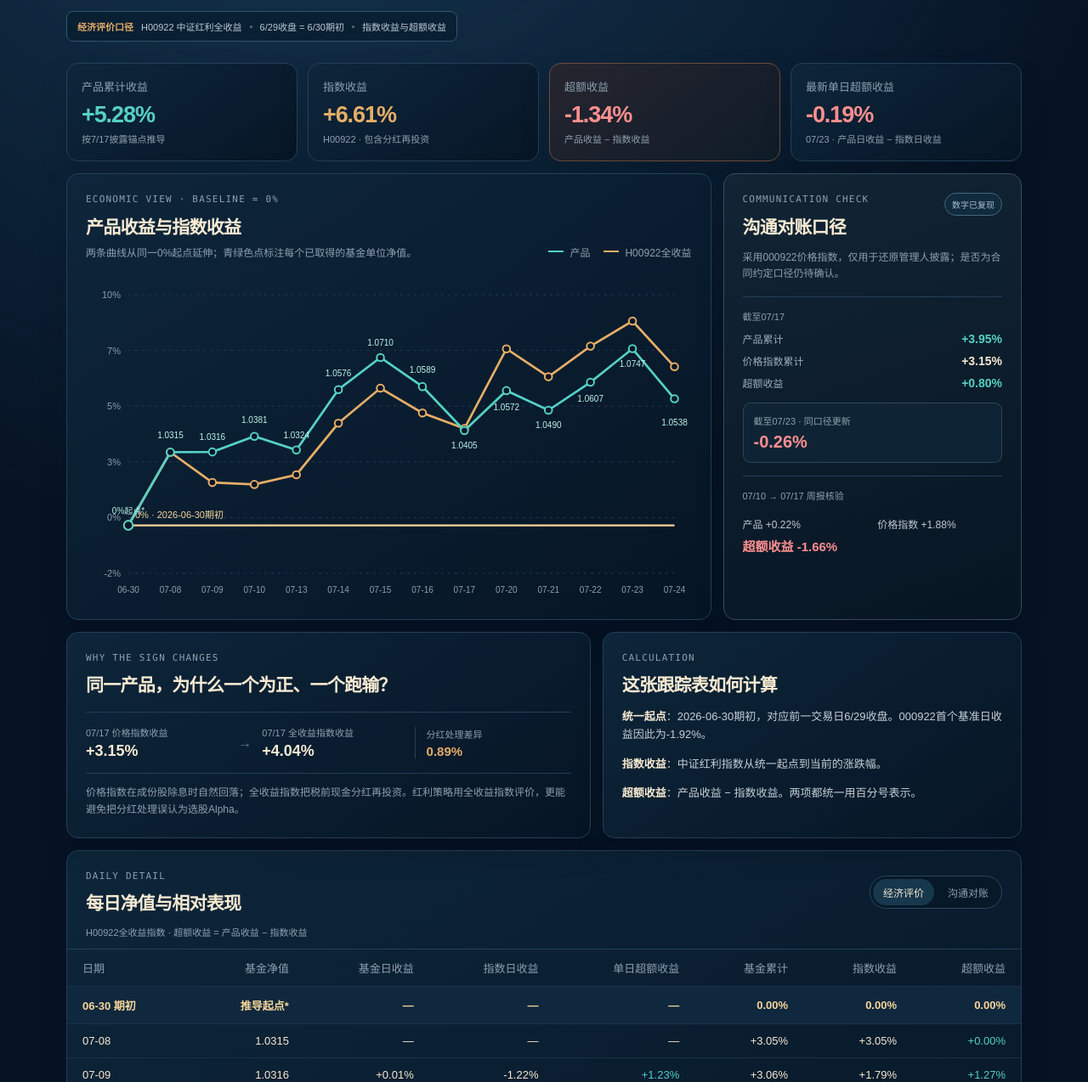
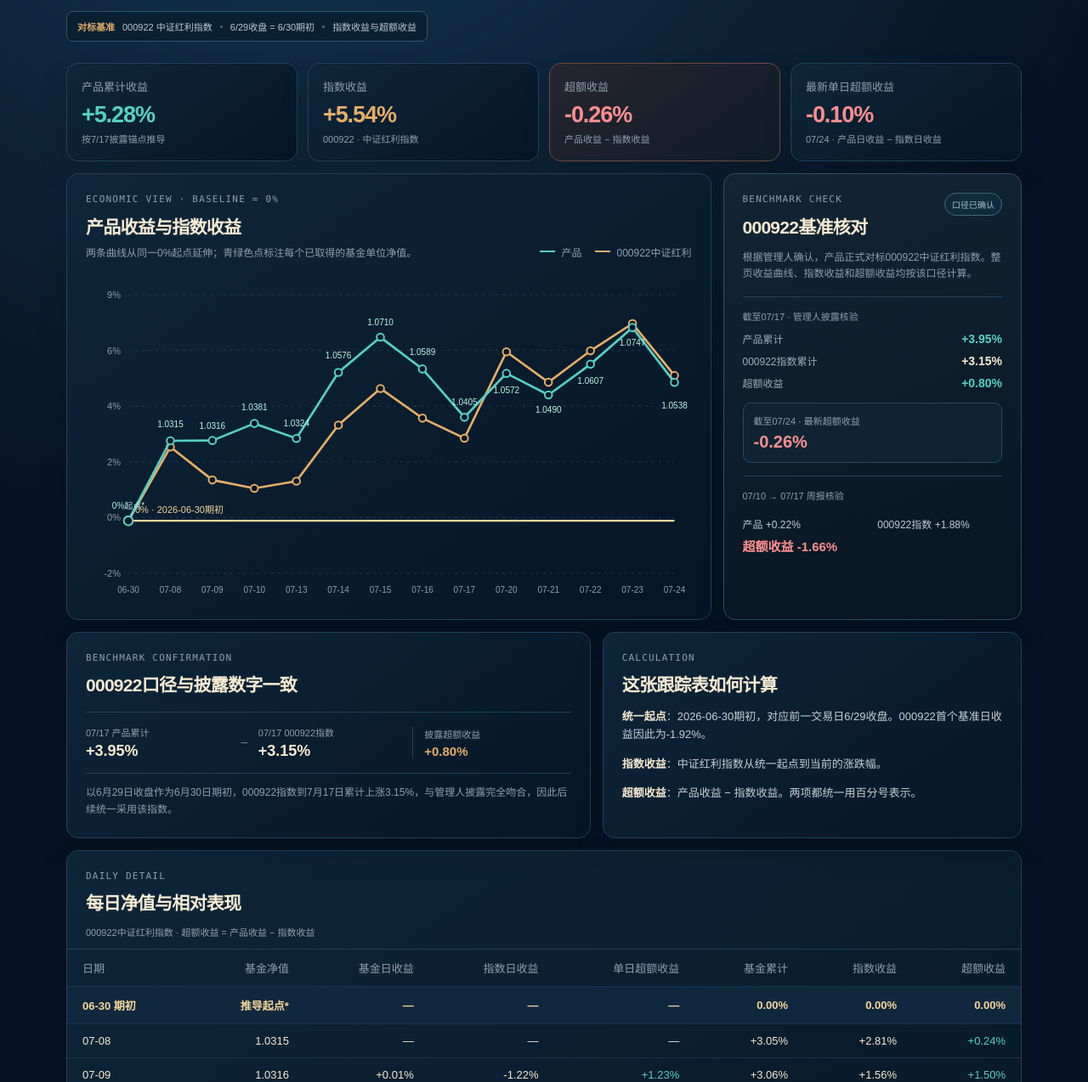
Before and after one commit to 6171586-web/davis-daily-tracking, a website: page site/index.html in a window 1280 px wide. Shown: the part 162-1436 px from the top of the page at 85% size. Drawn offline with Linux system fonts and the light colour scheme.

Commit message:
Use 000922 benchmark and Divis AI branding

```diff
--- a/site/data.js
+++ b/site/data.js
@@ -1,108 +1,93 @@
-window.DAVIS_DATA = {
+window.DIVIS_AI_DATA = {
   "updatedAt": "2026-07-24",
   "lastCheckedAt": "2026-07-28 00:25",
   "fundBaseNav": 1.0009620009620008,
   "priceBase": 5120.71,
-  "totalReturnBase": 10943.04,
   "points": [
     {
       "date": "06-30 期初",
       "axisLabel": "06-30",
       "nav": 1.0009620009620008,
       "priceIndex": 5120.71,
-      "totalReturnIndex": 10943.04,
       "inferredAnchor": true
     },
     {
       "date": "07-08",
       "axisLabel": "07-08",
       "nav": 1.0315,
-      "priceIndex": 5264.79,
-      "totalReturnIndex": 11276.44
+      "priceIndex": 5264.79
     },
     {
       "date": "07-09",
       "axisLabel": "07-09",
       "nav": 1.0316,
-      "priceIndex": 5200.44,
-      "totalReturnIndex": 11138.61
+      "priceIndex": 5200.44
     },
     {
       "date": "07-10",
       "axisLabel": "07-10",
       "nav": 1.0381,
-      "priceIndex": 5184.1,
-      "totalReturnIndex": 11129.62
+      "priceIndex": 5184.1
     },
     {
       "date": "07-13",
       "axisLabel": "07-13",
       "nav": 1.0324,
-      "priceIndex": 5198.11,
-      "totalReturnIndex": 11173.97
+      "priceIndex": 5198.11
     },
     {
       "date": "07-14",
       "axisLabel": "07-14",
       "nav": 1.0576,
-      "priceIndex": 5307.5,
-      "totalReturnIndex": 11409.1
+      "priceIndex": 5307.5
     },
     {
       "date": "07-15",
       "axisLabel": "07-15",
       "nav": 1.071,
-      "priceIndex": 5378.84,
-      "totalReturnIndex": 11568.99
+      "priceIndex": 5378.84
     },
     {
       "date": "07-16",
       "axisLabel": "07-16",
       "nav": 1.0589,
-      "priceIndex": 5321.07,
-      "totalReturnIndex": 11455.85
+      "priceIndex": 5321.07
     },
     {
       "date": "07-17",
       "axisLabel": "07-17",
       "nav": 1.0405,
-      "priceIndex": 5281.81,
-      "totalReturnIndex": 11385.01
+      "priceIndex": 5281.81
     },
     {
       "date": "07-20",
       "axisLabel": "07-20",
       "nav": 1.0572,
-      "priceIndex": 5450.51,
-      "totalReturnIndex": 11748.64
+      "priceIndex": 5450.51
     },
     {
       "date": "07-21",
       "axisLabel": "07-21",
       "nav": 1.049,
-      "priceIndex": 5391.09,
-      "totalReturnIndex": 11621.15
+      "priceIndex": 5391.09
     },
     {
       "date": "07-22",
       "axisLabel": "07-22",
       "nav": 1.0607,
-      "priceIndex": 5452.59,
-      "totalReturnIndex": 11760.66
+      "priceIndex": 5452.59
     },
     {
       "date": "07-23",
       "axisLabel": "07-23",
       "nav": 1.0747,
-      "priceIndex": 5505.69,
-      "totalReturnIndex": 11875.2
+      "priceIndex": 5505.69
     },
     {
       "date": "07-24",
       "axisLabel": "07-24",
       "nav": 1.0538,
-      "priceIndex": 5404.28,
-      "totalReturnIndex": 11666.9
+      "priceIndex": 5404.28
     }
   ]
 };
--- a/site/index.html
+++ b/site/index.html
@@ -4,11 +4,11 @@
   <meta charset="utf-8">
   <meta name="viewport" content="width=device-width, initial-scale=1">
   <meta name="robots" content="noindex,nofollow">
-  <meta name="description" content="Davis每日跟踪：红利指增2号与中证红利指数收益对比">
-  <meta property="og:title" content="Davis每日跟踪">
+  <meta name="description" content="Divis AI每日跟踪：红利指增2号与000922中证红利指数收益对比">
+  <meta property="og:title" content="Divis AI每日跟踪">
   <meta property="og:description" content="红利指增2号与中证红利指数收益、超额收益跟踪">
   <meta property="og:image" content="https://6171586-web.github.io/davis-daily-tracking/og.png">
-  <title>Davis每日跟踪</title>
+  <title>Divis AI每日跟踪</title>
   <style>
     :root {
       --ink: #f7ead2;
@@ -150,11 +150,11 @@
     .legend .fund { background: var(--teal); }
     .legend .index { background: var(--orange); }
     .trend { width: 100%; height: 390px; display: block; }
-    .reconcile-card {
+    .benchmark-card {
       border-color: #344c60;
       background: linear-gradient(160deg, rgba(19,37,53,.96), rgba(7,21,35,.96));
     }
-    .reconcile-title { display: flex; justify-content: space-between; align-items: flex-start; gap: 12px; }
+    .benchmark-title { display: flex; justify-content: space-between; align-items: flex-start; gap: 12px; }
     .status {
       border: 1px solid #42687c;
       border-radius: 999px;
@@ -318,11 +318,11 @@
     <header>
       <div>
         <p class="eyebrow" id="report-date">PRIVATE PERFORMANCE NOTE · 2026.07.23</p>
-        <h1>Davis每日跟踪</h1>
+        <h1>Divis AI每日跟踪</h1>
         <p class="sub">红利指增2号 · 从2026年6月30日期初统一归零</p>
         <div class="method-strip">
-          <b>经济评价口径</b>
-          <span>H00922 中证红利全收益</span><i></i>
+          <b>对标基准</b>
+          <span>000922 中证红利指数</span><i></i>
           <span>6/29收盘 = 6/30期初</span><i></i>
           <span>指数收益与超额收益</span>
         </div>
@@ -334,11 +334,11 @@
       </div>
     </header>
 
-    <section class="metrics" aria-label="经济评价核心指标">
+    <section class="metrics" aria-label="核心指标">
       <article><span>产品累计收益</span><strong class="teal" id="fund-cumulative"></strong><small>按7/17披露锚点推导</small></article>
-      <article><span>指数收益</span><strong class="orange" id="index-cumulative"></strong><small>H00922 · 包含分红再投资</small></article>
+      <article><span>指数收益</span><strong class="orange" id="index-cumulative"></strong><small>000922 · 中证红利指数</small></article>
       <article class="primary-metric"><span>超额收益</span><strong id="excess-cumulative"></strong><small>产品收益 − 指数收益</small></article>
-      <article><span>最新单日超额收益</span><strong id="latest-excess"></strong><small>07/23 · 产品日收益 − 指数日收益</small></article>
+      <article><span>最新单日超额收益</span><strong id="latest-excess"></strong><small id="latest-excess-caption">最新交易日 · 产品日收益 − 指数日收益</small></article>
     </section>
 
     <section class="hero-grid">
@@ -349,32 +349,32 @@
             <h2>产品收益与指数收益</h2>
             <p class="chart-note">两条曲线从同一0%起点延伸；青绿色点标注每个已取得的基金单位净值。</p>
           </div>
-          <div class="legend"><i class="fund"></i>产品<i class="index"></i>H00922全收益</div>
+          <div class="legend"><i class="fund"></i>产品<i class="index"></i>000922中证红利</div>
         </div>
         <canvas id="trend-chart" class="trend" aria-label="基金收益与中证红利指数收益曲线"></canvas>
       </div>
 
-      <aside class="panel reconcile-card">
-        <div class="reconcile-title">
-          <div><p class="eyebrow">COMMUNICATION CHECK</p><h2>沟通对账口径</h2></div>
-          <span class="status">数字已复现</span>
+      <aside class="panel benchmark-card">
+        <div class="benchmark-title">
+          <div><p class="eyebrow">BENCHMARK CHECK</p><h2>000922基准核对</h2></div>
+          <span class="status">口径已确认</span>
         </div>
-        <p class="muted-copy">采用000922价格指数，仅用于还原管理人披露；是否为合同约定口径仍待确认。</p>
+        <p class="muted-copy">根据管理人确认，产品正式对标000922中证红利指数。整页收益曲线、指数收益和超额收益均按该口径计算。</p>
         <div class="checkpoint">
-          <span>截至07/17</span>
+          <span>截至07/17 · 管理人披露核验</span>
           <dl>
             <div><dt>产品累计</dt><dd class="teal">+3.95%</dd></div>
-            <div><dt>价格指数累计</dt><dd>+3.15%</dd></div>
+            <div><dt>000922指数累计</dt><dd>+3.15%</dd></div>
             <div><dt>超额收益</dt><dd class="teal">+0.80%</dd></div>
           </dl>
         </div>
         <div class="checkpoint current">
-          <span>截至07/23 · 同口径更新</span>
-          <strong id="reconcile-cumulative"></strong>
+          <span id="current-checkpoint-label">截至最新交易日 · 最新超额收益</span>
+          <strong id="benchmark-cumulative"></strong>
         </div>
         <div class="weekly-check">
           <span>07/10 → 07/17 周报核验</span>
-          <b>产品 +0.22%</b><b>价格指数 +1.88%</b>
+          <b>产品 +0.22%</b><b>000922指数 +1.88%</b>
           <strong>超额收益 -1.66%</strong>
         </div>
       </aside>
@@ -382,15 +382,15 @@
 
     <section class="split">
       <div class="panel">
-        <p class="eyebrow">WHY THE SIGN CHANGES</p>
-        <h2>同一产品，为什么一个为正、一个跑输？</h2>
+        <p class="eyebrow">BENCHMARK CONFIRMATION</p>
+        <h2>000922口径与披露数字一致</h2>
         <div class="difference-row">
-          <div><span>07/17 价格指数收益</span><b>+3.15%</b></div>
-          <div class="operator">→</div>
-          <div><span>07/17 全收益指数收益</span><b>+4.04%</b></div>
-          <div class="difference">分红处理差异<strong>0.89%</strong></div>
+          <div><span>07/17 产品累计</span><b>+3.95%</b></div>
+          <div class="operator">−</div>
+          <div><span>07/17 000922指数</span><b>+3.15%</b></div>
+          <div class="difference">披露超额收益<strong>+0.80%</strong></div>
         </div>
-        <p class="fine">价格指数在成份股除息时自然回落；全收益指数把税前现金分红再投资。红利策略用全收益指数评价，更能避免把分红处理误认为选股Alpha。</p>
+        <p class="fine">以6月29日收盘作为6月30日期初，000922指数到7月17日累计上涨3.15%，与管理人披露完全吻合，因此后续统一采用该指数。</p>
       </div>
       <div class="panel method">
         <p class="eyebrow">CALCULATION</p>
@@ -404,12 +404,8 @@
     <section class="panel table-panel">
       <div class="panel-head table-heading">
         <div><p class="eyebrow">DAILY DETAIL</p><h2>每日净值与相对表现</h2></div>
-        <div class="table-controls" role="group" aria-label="切换计算口径">
-          <button class="active" type="button" data-mode="economic">经济评价</button>
-          <button type="button" data-mode="reconcile">沟通对账</button>
-        </div>
       </div>
-      <div class="table-context" id="table-context"></div>
+      <div class="table-context">000922中证红利指数 · 超额收益 = 产品收益 − 指数收益</div>
       <div class="table-wrap">
         <table>
           <thead>
@@ -432,14 +428,13 @@
   <script>
     (() => {
       "use strict";
-      const data = window.DAVIS_DATA;
+      const data = window.DIVIS_AI_DATA;
       if (!data || !Array.isArray(data.points) || data.points.length < 2) {
         document.body.innerHTML = "<p style='padding:2rem;color:#f7ead2'>数据暂时不可用，请稍后刷新。</p>";
         return;
       }
       const FUND_BASE_NAV = data.fundBaseNav;
       const PRICE_BASE = data.priceBase;
-      const TOTAL_RETURN_BASE = data.totalReturnBase;
       const points = data.points;
       const updatedDate = data.updatedAt;
       const updatedParts = updatedDate.split("-");
@@ -447,6 +442,11 @@
         `PRIVATE PERFORMANCE NOTE · ${updatedDate.replaceAll("-", ".")}`;
       document.getElementById("updated-day").textContent =
         `${updatedParts[1]} · ${updatedParts[2]}`;
+      const shortUpdatedDate = `${updatedParts[1]}/${updatedParts[2]}`;
+      document.getElementById("latest-excess-caption").textContent =
+        `${shortUpdatedDate} · 产品日收益 − 指数日收益`;
+      document.getElementById("current-checkpoint-label").textContent =
+        `截至${shortUpdatedDate} · 最新超额收益`;
       document.getElementById("last-checked").textContent = data.lastCheckedAt
         ? data.lastCheckedAt.slice(5).replace("-", "/")
         : "尚未检查";
@@ -454,36 +454,29 @@
       const pct = value => `${value >= 0 ? "+" : ""}${(value * 100).toFixed(2)}%`;
       const fundCumulative = point => point.nav / FUND_BASE_NAV - 1;
       const priceCumulative = point => point.priceIndex / PRICE_BASE - 1;
-      const totalReturnCumulative = point => point.totalReturnIndex / TOTAL_RETURN_BASE - 1;
       const tone = value => value >= 0 ? "positive" : "negative";
 
       const rows = points.slice(1).map((point, index) => {
         const previous = points[index];
         const fundDaily = point.nav / previous.nav - 1;
         const priceDaily = point.priceIndex / previous.priceIndex - 1;
-        const totalDaily = point.totalReturnIndex / previous.totalReturnIndex - 1;
         return {
           point,
           hasComparableDailyNav: index > 0,
           fundDaily,
           priceDaily,
-          totalDaily,
-          economicDaily: fundDaily - totalDaily,
-          reconcileDaily: fundDaily - priceDaily,
+          excessDaily: fundDaily - priceDaily,
           fundCum: fundCumulative(point),
           priceCum: priceCumulative(point),
-          totalCum: totalReturnCumulative(point),
-          economicCum: fundCumulative(point) - totalReturnCumulative(point),
-          reconcileCum: fundCumulative(point) - priceCumulative(point)
+          excessCum: fundCumulative(point) - priceCumulative(point)
         };
       });
 
       const last = points[points.length - 1];
       const latest = rows[rows.length - 1];
       const fundCum = fundCumulative(last);
-      const totalCum = totalReturnCumulative(last);
-      const economicCum = fundCum - totalCum;
-      const reconcileCum = fundCum - priceCumulative(last);
+      const indexCum = priceCumulative(last);
+      const excessCum = fundCum - indexCum;
 
       const setMetric = (id, value, fixedClass) => {
         const element = document.getElementById(id);
@@ -491,54 +484,37 @@
         element.className = fixedClass || tone(value);
       };
       setMetric("fund-cumulative", fundCum, "teal");
-      setMetric("index-cumulative", totalCum, "orange");
-      setMetric("excess-cumulative", economicCum);
-      setMetric("latest-excess", latest.economicDaily);
-      setMetric("reconcile-cumulative", reconcileCum);
+      setMetric("index-cumulative", indexCum, "orange");
+      setMetric("excess-cumulative", excessCum);
+      setMetric("latest-excess", latest.excessDaily);
+      setMetric("benchmark-cumulative", excessCum);
 
-      let tableMode = "economic";
       const tableBody = document.getElementById("daily-table");
-      const tableContext = document.getElementById("table-context");
       const renderTable = () => {
-        const economic = tableMode === "economic";
-        tableContext.textContent = economic
-          ? "H00922全收益指数 · 超额收益 = 产品收益 − 指数收益"
-          : "000922价格指数 · 超额收益 = 产品收益 − 指数收益";
         const baseline = `
           <tr class="baseline-row">
             <td>06-30 期初</td><td>推导起点*</td><td>—</td><td>—</td>
             <td>—</td><td>0.00%</td><td>0.00%</td><td>0.00%</td>
           </tr>`;
         const detail = rows.map(row => {
-          const dailyIndex = economic ? row.totalDaily : row.priceDaily;
-          const dailyExcess = economic ? row.economicDaily : row.reconcileDaily;
-          const cumulativeIndex = economic ? row.totalCum : row.priceCum;
-          const cumulativeExcess = economic ? row.economicCum : row.reconcileCum;
           const dailyFundText = row.hasComparableDailyNav ? pct(row.fundDaily) : "—";
-          const dailyIndexText = row.hasComparableDailyNav ? pct(dailyIndex) : "—";
-          const dailyExcessText = row.hasComparableDailyNav ? pct(dailyExcess) : "—";
+          const dailyIndexText = row.hasComparableDailyNav ? pct(row.priceDaily) : "—";
+          const dailyExcessText = row.hasComparableDailyNav ? pct(row.excessDaily) : "—";
           return `
             <tr>
               <td>${row.point.date}</td>
               <td>${row.point.nav.toFixed(4)}</td>
               <td>${dailyFundText}</td>
               <td>${dailyIndexText}</td>
-              <td class="${row.hasComparableDailyNav ? tone(dailyExcess) : ""}">${dailyExcessText}</td>
+              <td class="${row.hasComparableDailyNav ? tone(row.excessDaily) : ""}">${dailyExcessText}</td>
               <td>${pct(row.fundCum)}</td>
-              <td>${pct(cumulativeIndex)}</td>
-              <td class="${tone(cumulativeExcess)}">${pct(cumulativeExcess)}</td>
+              <td>${pct(row.priceCum)}</td>
+              <td class="${tone(row.excessCum)}">${pct(row.excessCum)}</td>
             </tr>`;
         }).join("");
         tableBody.innerHTML = baseline + detail;
       };
 
-      document.querySelectorAll("[data-mode]").forEach(button => {
-        button.addEventListener("click", () => {
-          tableMode = button.dataset.mode;
-          document.querySelectorAll("[data-mode]").forEach(item => item.classList.toggle("active", item === button));
-          renderTable();
-        });
-      });
       renderTable();
 
       const canvas = document.getElementById("trend-chart");
@@ -553,8 +529,8 @@
         const height = rect.height;
         const pad = { left: 50, right: 20, top: 30, bottom: 32 };
         const fund = points.map(fundCumulative);
-        const total = points.map(totalReturnCumulative);
-        const values = fund.concat(total);
+        const benchmark = points.map(priceCumulative);
+        const values = fund.concat(benchmark);
         const min = Math.min(-0.012, ...values) - 0.008;
         const max = Math.max(0.01, ...values) + 0.011;
         const x = index => pad.left + index * (width - pad.left - pad.right) / (points.length - 1);
@@ -608,7 +584,7 @@
             context.stroke();
           });
         };
-        drawLine(total, "#e6ae67");
+        drawLine(benchmark, "#e6ae67");
         drawLine(fund, "#55d0c5");
 
         context.font = '10px Arial, "PingFang SC", sans-serif';
@@ -616,7 +592,7 @@
         points.forEach((point, index) => {
           const labelX = x(index);
           const fundY = y(fund[index]);
-          const labelAbove = point.inferredAnchor || fund[index] >= total[index];
+          const labelAbove = point.inferredAnchor || fund[index] >= benchmark[index];
           const isLast = index === points.length - 1;
           const labelY = labelAbove
             ? Math.max(14, fundY - (isLast ? 23 : 14) - index % 2 * 2)
@@ -653,7 +629,7 @@
         exportButton.disabled = false;
         exportButton.textContent = previousText;
         const link = document.createElement("a");
-        link.download = `Davis每日跟踪-${updatedDate}.png`;
+        link.download = `Divis-AI每日跟踪-${updatedDate}.png`;
         link.href = image.toDataURL("image/png");
         link.click();
       });
```
Also changed, not shown: scripts/update-data.mjs (+6 -11 lines), site/data.json (+13 -28 lines), .github/workflows/pages.yml, README.md.
